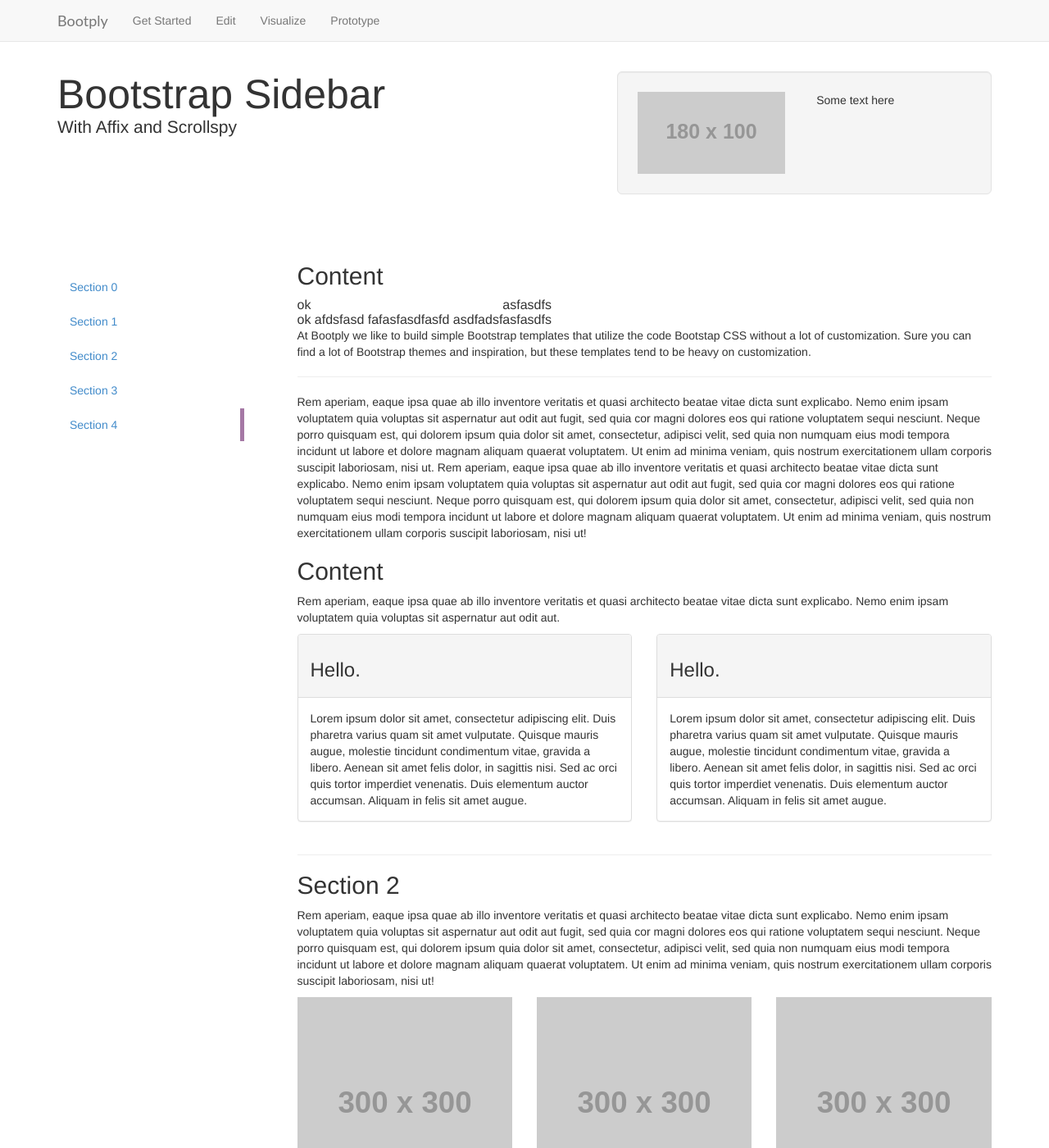
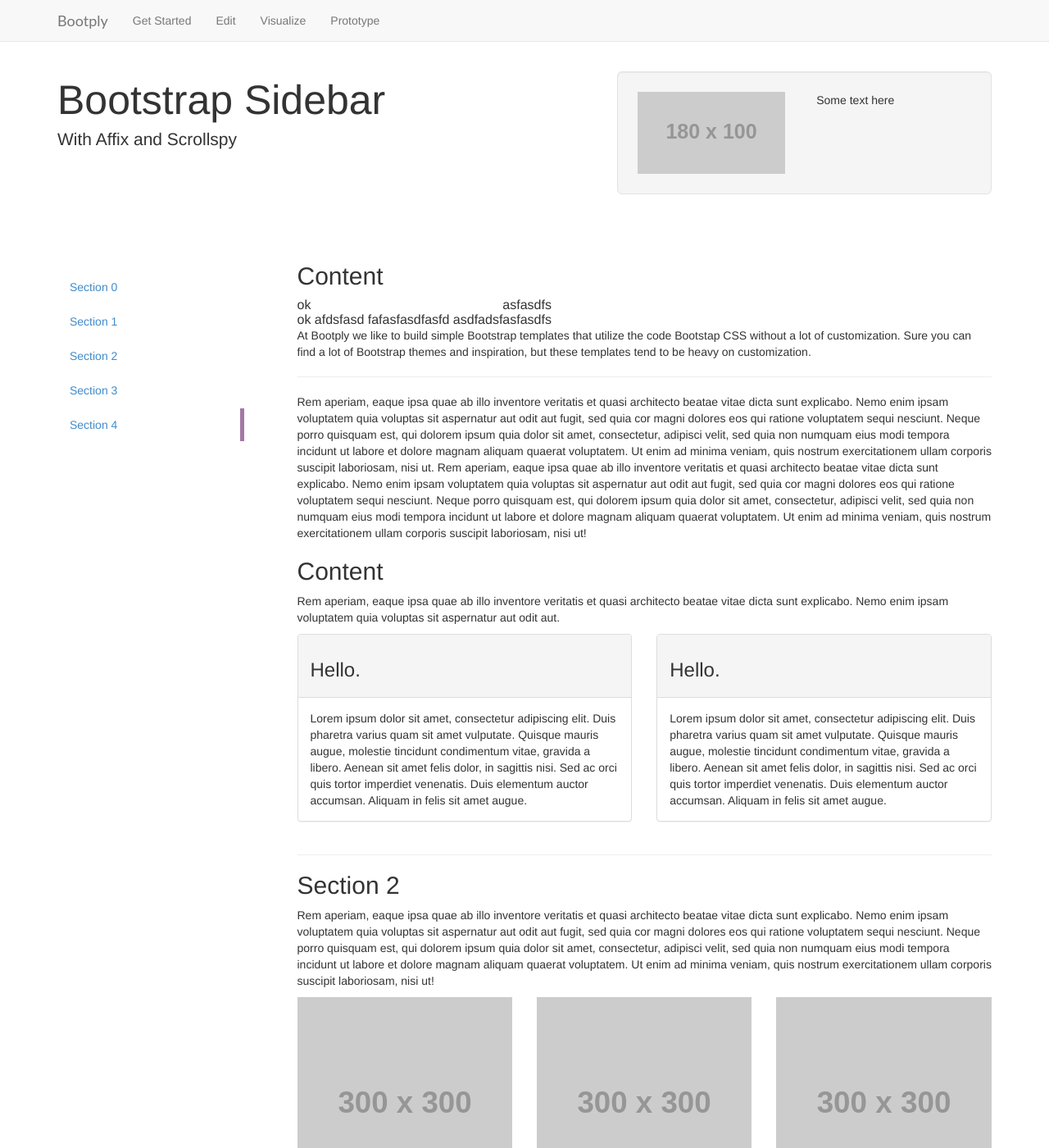
Before and after one commit to wilkie/reproducibility-site, a Jekyll site: the page template.html, which Jekyll copies as it is, in a window 1280 px wide and 1400 px high. Shown: the whole window at 82% size. Built offline with Jekyll 4.4.1, drawn with Linux system fonts in a browser that asks for light colours.

Commit message:
Fixes line-height for h1.

```diff
--- a/css/app.css
+++ b/css/app.css
@@ -21,7 +21,7 @@ body {
 
 #masthead h1 {
  font-size: 30px;
- line-height: 1;
+ line-height: 1.3em;
  padding-top:20px;
 }
 
--- a/css/post.scss
+++ b/css/post.scss
@@ -10,7 +10,6 @@ body {
 
 h1 {
   font: normal 50px "Lato", sans-serif;
-  line-height: 1.3em;
 }
 
 article {
```
Also changed, not shown: 2 other files.
